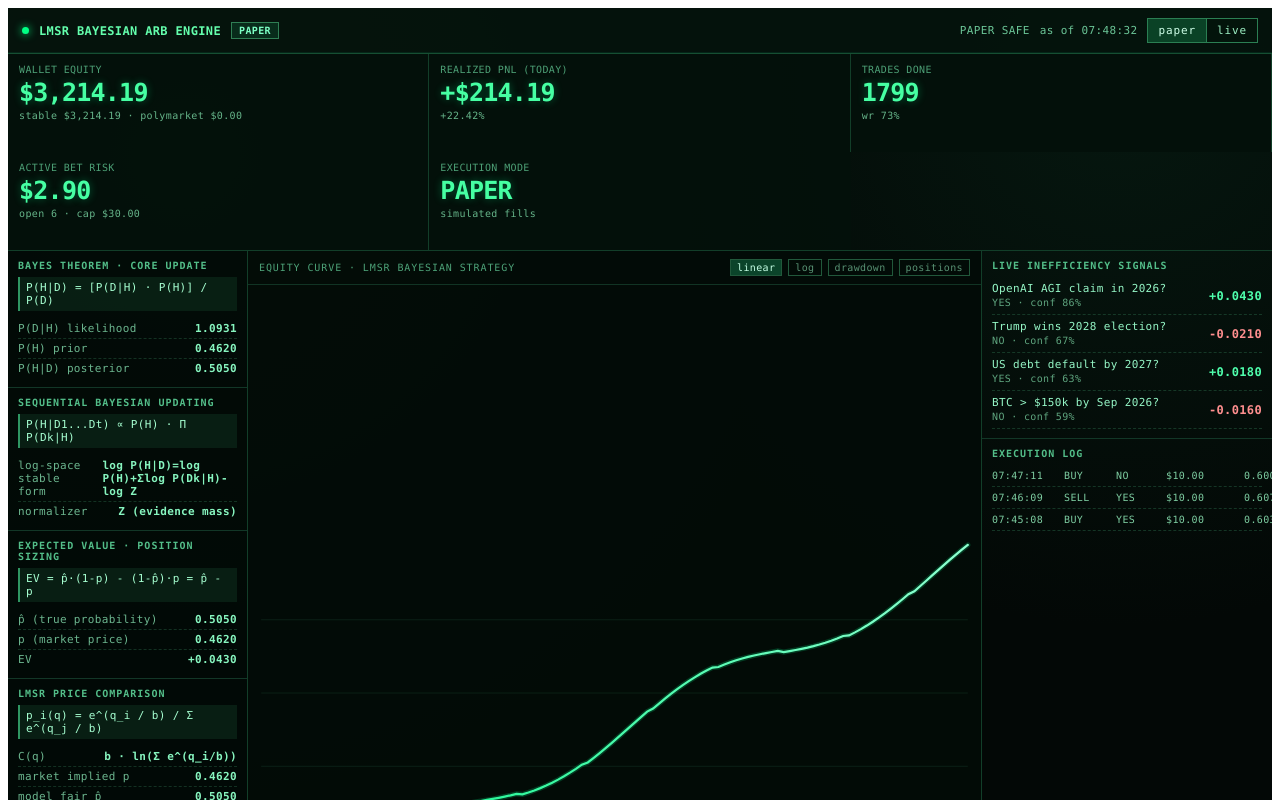
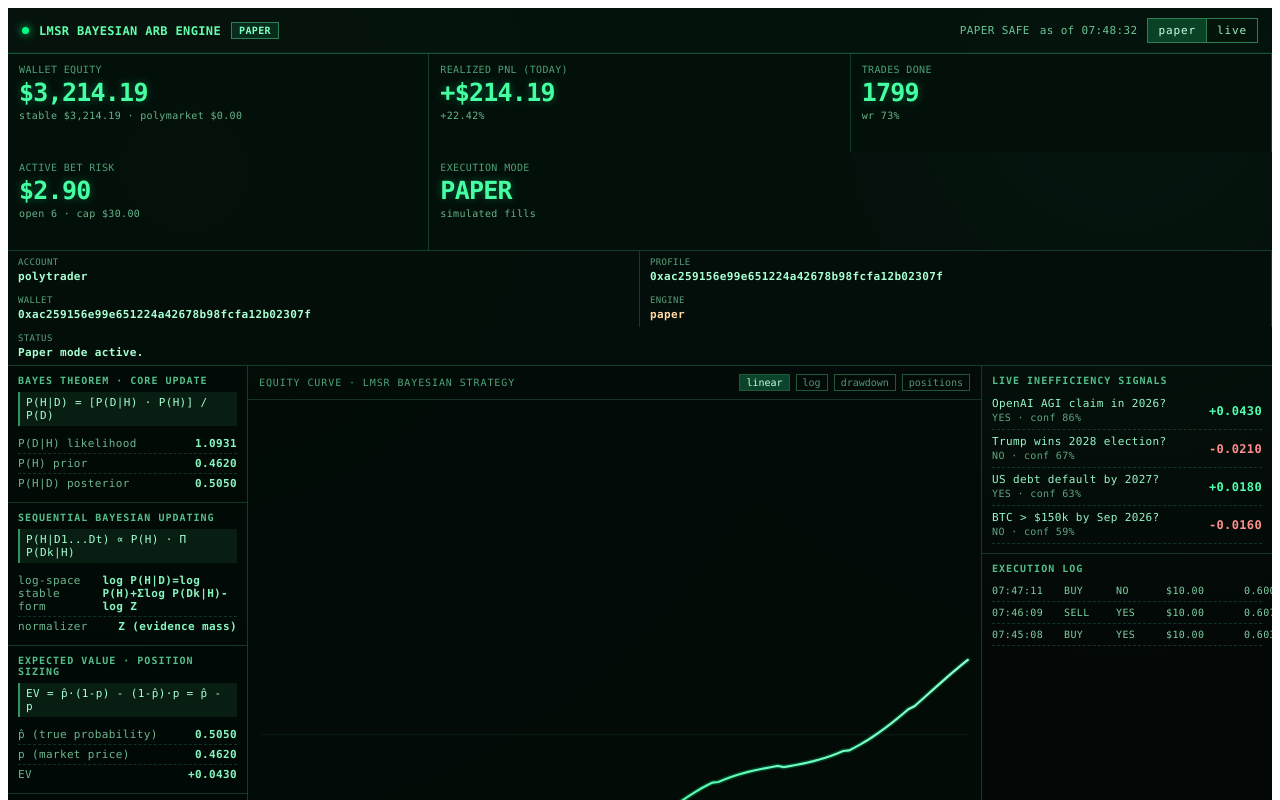
Before and after one commit to komalamee/polytrader, a Next.js app: page /polytrader in a window 1280 px wide. Shown: the top 800 px of the page. Built offline with nearby package versions, Linux system fonts and the light colour scheme; no server answers.

Commit message:
feat(polytrader): add execution status panel and interactive chart modes

```diff
--- a/app/api/polytrader/route.js
+++ b/app/api/polytrader/route.js
@@ -554,6 +554,43 @@ function readRiskLocks() {
   };
 }
 
+function readExecutionState({ mode, profileAddress, walletAddress }) {
+  const accountLabel = String(process.env.POLYTRADER_ACCOUNT_LABEL || "polytrader").trim() || "polytrader";
+  const armedLive = String(process.env.POLYTRADER_ARM_LIVE || "").trim().toLowerCase() === "true";
+  const hasApiCreds = Boolean(
+    String(process.env.POLYMARKET_API_KEY || "").trim()
+    && String(process.env.POLYMARKET_API_SECRET || "").trim()
+    && String(process.env.POLYMARKET_API_PASSPHRASE || "").trim()
+  );
+  const hasSigner = Boolean(normalizeAddress(walletAddress));
+
+  const canSubmitLiveOrders = mode === "live" && armedLive && hasApiCreds && hasSigner;
+  const status = canSubmitLiveOrders ? "armed_live" : (mode === "live" ? "monitor_only" : "paper");
+
+  let reason = "Paper mode active.";
+  if (mode === "live" && !armedLive) {
+    reason = "Live order submission is not armed. Set POLYTRADER_ARM_LIVE=true to enable trading.";
+  } else if (mode === "live" && !hasApiCreds) {
+    reason = "Polymarket API credentials are missing (POLYMARKET_API_KEY/SECRET/PASSPHRASE).";
+  } else if (mode === "live" && !hasSigner) {
+    reason = "Wallet signer unavailable for live order submission.";
+  } else if (canSubmitLiveOrders) {
+    reason = "Live order submission is armed.";
+  }
+
+  return {
+    accountLabel,
+    profileAddress,
+    walletAddress,
+    armedLive,
+    hasApiCreds,
+    hasSigner,
+    canSubmitLiveOrders,
+    status,
+    reason
+  };
+}
+
 function resolveAddresses(searchParams) {
   const configuredProfile = normalizeAddress(
     searchParams.get("profile")
@@ -581,11 +618,31 @@ export async function GET(request) {
   const mode = String(url.searchParams.get("mode") || "paper").toLowerCase() === "live" ? "live" : "paper";
   const risk = readRiskLocks();
   const { profileAddress, walletAddress } = resolveAddresses(url.searchParams);
+  const execution = readExecutionState({ mode, profileAddress, walletAddress });
 
   try {
-    const snapshot = mode === "live"
+    const baseSnapshot = mode === "live"
       ? await buildLiveSnapshot({ profileAddress, walletAddress, risk })
       : buildPaperSnapshot({ profileAddress, walletAddress, risk });
+
+    const warnings = Array.isArray(baseSnapshot?.diagnostics?.warnings) ? baseSnapshot.diagnostics.warnings : [];
+    if (mode === "live" && !execution.canSubmitLiveOrders && !warnings.includes(execution.reason)) {
+      warnings.unshift(execution.reason);
+    }
+
+    const snapshot = {
+      ...baseSnapshot,
+      account: {
+        label: execution.accountLabel,
+        profileAddress,
+        walletAddress
+      },
+      execution,
+      diagnostics: {
+        ...(baseSnapshot.diagnostics || {}),
+        warnings
+      }
+    };
 
     return NextResponse.json(snapshot, {
       headers: { "Cache-Control": "no-store" }
@@ -624,7 +681,13 @@ export async function GET(request) {
       diagnostics: {
         source: "fallback",
         warnings: [String(error?.message || error || "unknown_error")]
-      }
+      },
+      account: {
+        label: execution.accountLabel,
+        profileAddress,
+        walletAddress
+      },
+      execution
     };
 
     return NextResponse.json(fallback, {
--- a/app/polytrader/PolytraderDashboardClient.jsx
+++ b/app/polytrader/PolytraderDashboardClient.jsx
@@ -28,6 +28,13 @@ const EMPTY_SNAPSHOT = {
     warnings: []
   }
 };
+
+const CHART_MODES = [
+  { id: "linear", label: "linear" },
+  { id: "log", label: "log" },
+  { id: "drawdown", label: "drawdown" },
+  { id: "positions", label: "positions" }
+];
 
 function formatUsd(value) {
   const n = Number(value || 0);
@@ -107,6 +114,80 @@ function buildChartPath(points) {
     .join(" ");
 }
 
+function normalizeSeries(points) {
+  return Array.isArray(points)
+    ? points
+      .map((point) => ({
+        timestamp: Number(point?.timestamp || 0),
+        value: Number(point?.value || 0)
+      }))
+      .filter((point) => Number.isFinite(point.timestamp) && Number.isFinite(point.value))
+      .sort((a, b) => a.timestamp - b.timestamp)
+    : [];
+}
+
+function buildPositionsSeries(executionLog = [], fallbackSeries = [], fallbackOpenPositions = 0) {
+  const rows = Array.isArray(executionLog)
+    ? executionLog
+      .map((entry) => {
+        const ts = Number(entry?.timestamp || 0);
+        const side = String(entry?.side || "").toUpperCase();
+        const usd = Number(entry?.sizeUsd || 0);
+        return Number.isFinite(ts) && Number.isFinite(usd)
+          ? { timestamp: ts, side, sizeUsd: usd }
+          : null;
+      })
+      .filter(Boolean)
+      .sort((a, b) => a.timestamp - b.timestamp)
+    : [];
+
+  if (rows.length >= 2) {
+    let running = 0;
+    return rows.map((row) => {
+      if (row.side === "BUY") running += row.sizeUsd;
+      if (row.side === "SELL") running -= row.sizeUsd;
+      return {
+        timestamp: row.timestamp,
+        value: running
+      };
+    });
+  }
+
+  if (fallbackSeries.length >= 2) {
+    const open = Number(fallbackOpenPositions || 0);
+    return fallbackSeries.map((point) => ({ ...point, value: open }));
+  }
+
+  return fallbackSeries;
+}
+
+function transformChartSeries({ mode, equity, executionLog, openPositions }) {
+  const base = normalizeSeries(equity);
+  if (base.length < 2) return base;
+
+  if (mode === "log") {
+    return base.map((row) => ({
+      ...row,
+      value: Math.log10(Math.max(row.value, 1e-6))
+    }));
+  }
+
+  if (mode === "drawdown") {
+    let peak = -Infinity;
+    return base.map((row) => {
+      peak = Math.max(peak, row.value);
+      const drawdown = peak > 0 ? (row.value - peak) / peak : 0;
+      return { ...row, value: drawdown };
+    });
+  }
+
+  if (mode === "positions") {
+    return buildPositionsSeries(executionLog, base, openPositions);
+  }
+
+  return base;
+}
+
 function StatCard({ title, value, sub, isDanger = false }) {
   return (
     <article className={styles.statCard}>
@@ -119,6 +200,7 @@ function StatCard({ title, value, sub, isDanger = false }) {
 
 export default function PolytraderDashboardClient() {
   const [mode, setMode] = useState("paper");
+  const [chartMode, setChartMode] = useState("linear");
   const [snapshot, setSnapshot] = useState(EMPTY_SNAPSHOT);
   const [loading, setLoading] = useState(false);
   const [error, setError] = useState("");
@@ -179,14 +261,29 @@ export default function PolytraderDashboardClient() {
     setLastSwitchAt(new Date().toISOString());
   }
 
-  const chartPath = useMemo(() => buildChartPath(snapshot.equity), [snapshot.equity]);
-
-  const warning = snapshot?.diagnostics?.warnings?.[0] || "";
   const stats = snapshot?.stats || EMPTY_SNAPSHOT.stats;
   const risk = snapshot?.risk || EMPTY_SNAPSHOT.risk;
   const signals = Array.isArray(snapshot?.signals) ? snapshot.signals : [];
   const executionLog = Array.isArray(snapshot?.executionLog) ? snapshot.executionLog : [];
   const calcPanels = Array.isArray(snapshot?.calcPanels) ? snapshot.calcPanels : [];
+  const account = snapshot?.account || {};
+  const execution = snapshot?.execution || {};
+
+  const chartSeries = useMemo(
+    () => transformChartSeries({
+      mode: chartMode,
+      equity: snapshot?.equity,
+      executionLog,
+      openPositions: stats.openPositions
+    }),
+    [chartMode, snapshot?.equity, executionLog, stats.openPositions]
+  );
+  const chartPath = useMemo(() => buildChartPath(chartSeries), [chartSeries]);
+
+  const warningMessages = Array.isArray(snapshot?.diagnostics?.warnings)
+    ? snapshot.diagnostics.warnings.filter(Boolean)
+    : [];
+  const warning = warningMessages[0] || "";
 
   return (
     <main className={styles.wrap}>
@@ -244,6 +341,35 @@ export default function PolytraderDashboardClient() {
         />
       </section>
 
+      <section className={styles.sessionStrip}>
+        <div className={styles.sessionItem}>
+          <span>account</span>
+          <strong>{account?.label || "polytrader"}</strong>
+        </div>
+        <div className={styles.sessionItem}>
+          <span>profile</span>
+          <strong title={account?.profileAddress || snapshot?.profileAddress || "—"}>
+            {account?.profileAddress || snapshot?.profileAddress || "—"}
+          </strong>
+        </div>
+        <div className={styles.sessionItem}>
+          <span>wallet</span>
+          <strong title={account?.walletAddress || snapshot?.walletAddress || "—"}>
+            {account?.walletAddress || snapshot?.walletAddress || "—"}
+          </strong>
+        </div>
+        <div className={styles.sessionItem}>
+          <span>engine</span>
+          <strong className={execution?.canSubmitLiveOrders ? styles.execArmed : styles.execMonitor}>
+            {execution?.status || (isLive ? "monitor_only" : "paper")}
+          </strong>
+        </div>
+        <div className={styles.sessionWide}>
+          <span>status</span>
+          <strong>{execution?.reason || (isLive ? "Live data monitoring only." : "Paper mode active.")}</strong>
+        </div>
+      </section>
+
       <section className={styles.board}>
         <aside className={styles.leftRail}>
           {calcPanels.map((panel) => (
@@ -266,10 +392,16 @@ export default function PolytraderDashboardClient() {
           <div className={styles.chartHead}>
             <p>equity curve · lmsr bayesian strategy</p>
             <div className={styles.headPills}>
-              <span className={styles.pillActive}>linear</span>
-              <span className={styles.pill}>log</span>
-              <span className={styles.pill}>drawdown</span>
-              <span className={styles.pill}>positions</span>
+              {CHART_MODES.map((option) => (
+                <button
+                  key={option.id}
+                  type="button"
+                  className={chartMode === option.id ? styles.pillActive : styles.pill}
+                  onClick={() => setChartMode(option.id)}
+                >
+                  {option.label}
+                </button>
+              ))}
             </div>
           </div>
 
@@ -297,8 +429,8 @@ export default function PolytraderDashboardClient() {
           </div>
 
           <p className={styles.switchMeta}>
-            {lastSwitchAt ? `last mode switch: ${formatTime(lastSwitchAt)} · ` : ""}
-            feed profile: {snapshot?.profileAddress || "—"}
+            {lastSwitchAt ? `last mode switch: ${formatTime(lastSwitchAt)} · ` : ""}view: {chartMode} · feed profile:{" "}
+            {snapshot?.profileAddress || "—"}
           </p>
         </article>
 
--- a/app/polytrader/polytrader.module.css
+++ b/app/polytrader/polytrader.module.css
@@ -108,6 +108,53 @@
   grid-template-columns: repeat(5, minmax(0, 1fr));
   border-bottom: 1px solid #123e29;
   flex-shrink: 0;
+}
+
+.sessionStrip {
+  display: grid;
+  grid-template-columns: repeat(4, minmax(0, 1fr)) 1.4fr;
+  gap: 0;
+  border-bottom: 1px solid #123e29;
+  background: rgba(4, 14, 9, 0.92);
+  flex-shrink: 0;
+}
+
+.sessionItem,
+.sessionWide {
+  min-width: 0;
+  padding: 6px 10px;
+  border-right: 1px solid #123e29;
+}
+
+.sessionWide {
+  border-right: 0;
+}
+
+.sessionItem span,
+.sessionWide span {
+  display: block;
+  color: #5aa07a;
+  text-transform: uppercase;
+  font-size: 9px;
+  margin-bottom: 3px;
+}
+
+.sessionItem strong,
+.sessionWide strong {
+  display: block;
+  color: #a7ffd2;
+  font-size: 11px;
+  overflow: hidden;
+  text-overflow: ellipsis;
+  white-space: nowrap;
+}
+
+.execArmed {
+  color: #58ffae !important;
+}
+
+.execMonitor {
+  color: #ffd8a2 !important;
 }
 
 .statCard {
@@ -259,7 +306,12 @@
 
 .pill,
 .pillActive {
+  appearance: none;
+  border-radius: 0;
   border: 1px solid #21583b;
+  background: transparent;
+  font-family: inherit;
+  cursor: pointer;
   padding: 2px 6px;
   text-transform: lowercase;
   font-size: 10px;
@@ -431,6 +483,10 @@
     grid-template-columns: repeat(3, minmax(0, 1fr));
   }
 
+  .sessionStrip {
+    grid-template-columns: repeat(2, minmax(0, 1fr));
+  }
+
   .board {
     grid-template-columns: 240px 1fr 290px;
   }
@@ -444,6 +500,20 @@
 
   .statsRow {
     grid-template-columns: repeat(2, minmax(0, 1fr));
+  }
+
+  .sessionStrip {
+    grid-template-columns: 1fr;
+  }
+
+  .sessionItem,
+  .sessionWide {
+    border-right: 0;
+    border-bottom: 1px solid #123e29;
+  }
+
+  .sessionWide {
+    border-bottom: 0;
   }
 
   .board {
```
